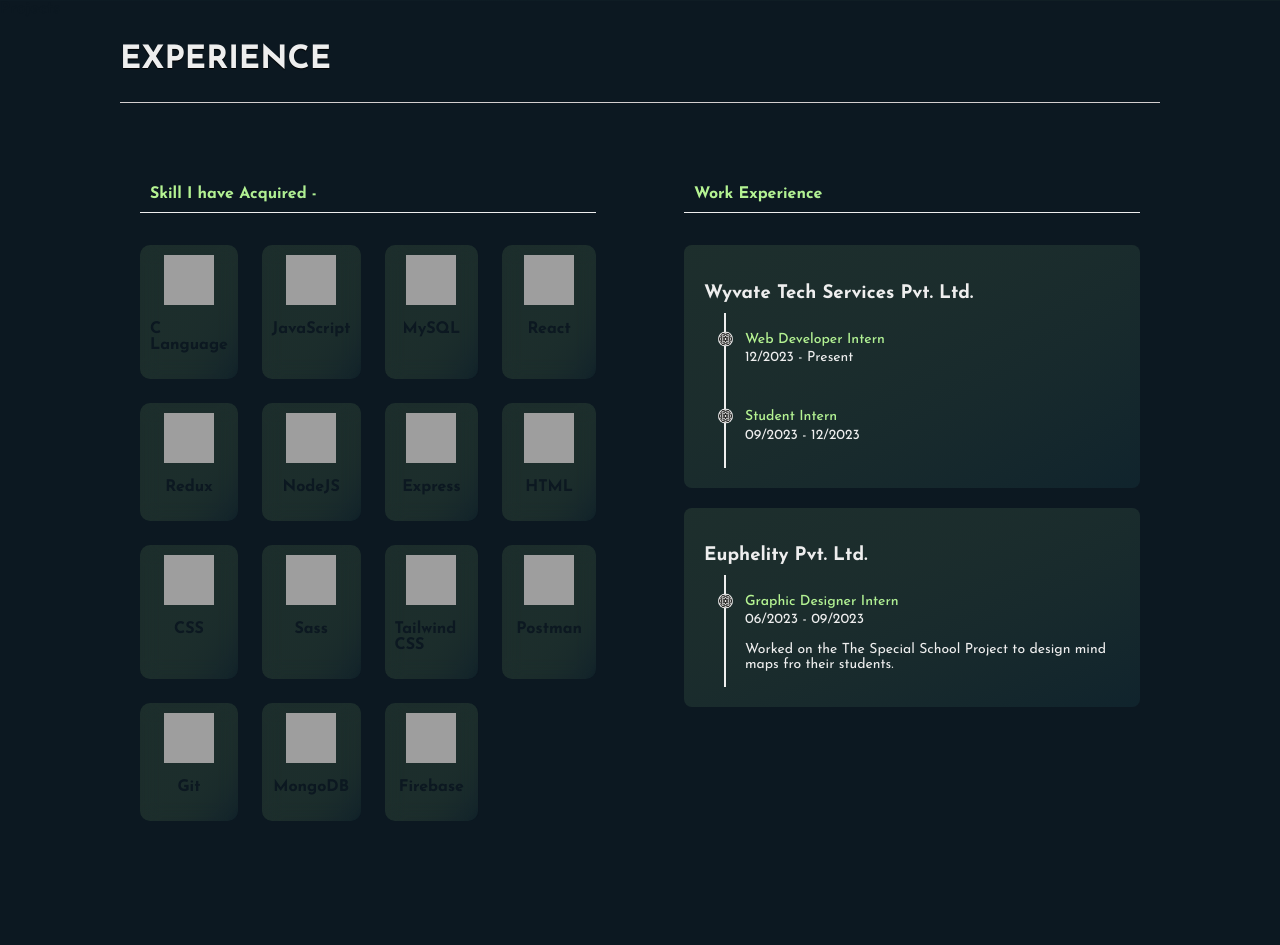
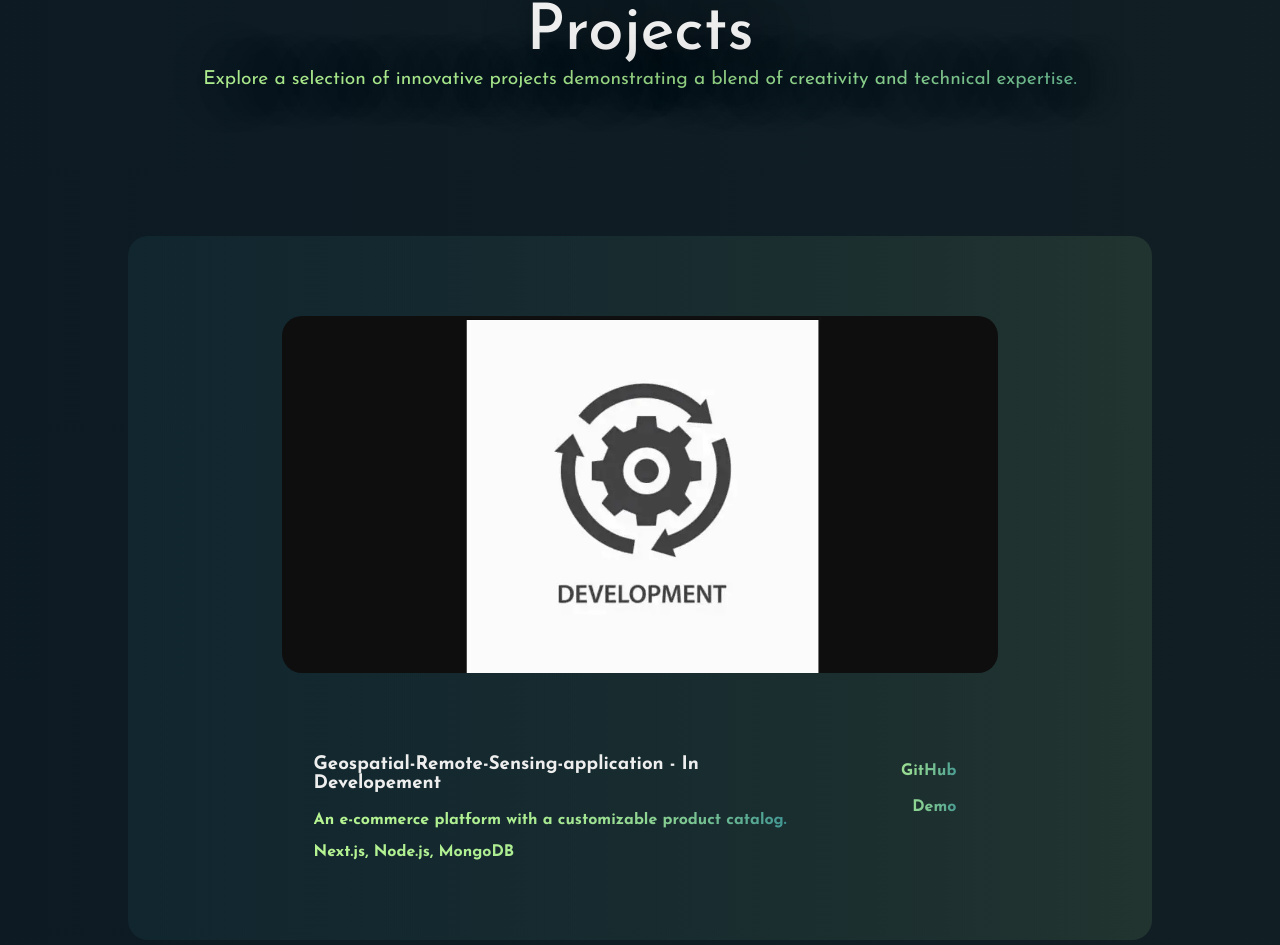
Before and after one commit to swapnilgupta14/Personal-Porfolio-using-Next.js, a Next.js app: page / in a window 1280 px wide. Shown: the part 1607-2552 px from the top of the page. Built offline with nearby package versions, Linux system fonts and the light colour scheme; grey boxes are pictures that could not be loaded; a web font is replaced by a local one.

Commit message:
project_section addition

```diff
--- a/src/component/Experience.js
+++ b/src/component/Experience.js
@@ -29,62 +29,6 @@ import {
 } from "./icon/icon";
 import Link from "next/link";
 // src/data/projectsData.js
-
-const projectsData = [
-  {
-    title: "Geospatial-Remote-Sensing-application - In Developement",
-    description: "An e-commerce platform with a customizable product catalog.",
-    technologies: ["Next.js", "Node.js", "MongoDB"],
-    img: "/p6.webp",
-    link: "https://github.com/swapnilgupta14/Geospatial-Remote-Sensing-application",
-    demo: "#",
-  },
-  {
-    title:
-      "Electronic Medical Record application using Next.js, FAST API and MySQL with cloud as AWS.",
-    description:
-      "A web application that allows users to track their daily tasks.",
-    technologies: ["React", "Redux", "CSS"],
-    img: "/p1.webp",
-    link: "https://github.com/swapnilgupta14/Mediblock",
-    demo: "#",
-  },
-  {
-    title: "CNN-Based-Neural-Network-based-on-ResNet50-Architecture ",
-    description: "A mobile app for managing personal finances and budgeting.",
-    technologies: ["React Native", "Expo", "SQLite"],
-    img: "/p4.webp",
-    link: "https://github.com/swapnilgupta14/CNN-Based-Neural-Network-for-the-Autonomous-Vehicle-based-on-ResNet50-Architecture",
-    demo: "#",
-  },
-  {
-    title:
-      "Fully responsive personal-portfolio using Next.js & Sass with custom animations, build from scratch.",
-    description: "A social media application with real-time messaging.",
-    technologies: ["React", "Firebase", "Tailwind CSS"],
-    img: "/p3.webp",
-    link: "https://github.com/swapnilgupta14/next-personal-portfolio",
-    demo: "#",
-  },
-  {
-    title: "Stock Price Prediction using LSTM.",
-    description:
-      "A blogging platform with markdown support and user authentication.",
-    technologies: ["Gatsby", "GraphQL", "Netlify"],
-    img: "/p2.webp",
-    link: "https://github.com/swapnilgupta14/Stock-Growth-Prediction-Project-using-LSTM",
-    demo: "#",
-  },
-  {
-    title: "IP Address Tracker using HTML, CSS, JavaScript",
-    description:
-      "A portfolio website showcasing various web development projects.",
-    technologies: ["HTML", "CSS", "JavaScript"],
-    img: "/p5.webp",
-    link: "https://github.com/swapnilgupta14/IP-Address-Tracker",
-    demo: "#",
-  },
-];
 
 const experienceData = [
   {
@@ -160,9 +104,9 @@ const Experience = () => {
   return (
     <div className="detail-container">
       <div className="container-title" id="experience">
-        <h2>EXPERIENCE</h2>
-      </div>
-
+        <h2>Experience</h2>
+        <p>A detailed overview of my career path, highlighting key positions, responsibilities, and skills.</p>
+        </div>
       <div className="experience-container">
         <div className="skill-container">
           <h4 className="experience-sub-container">Skill I have Acquired - </h4>
--- a/src/component/Projects.js
+++ b/src/component/Projects.js
@@ -1,9 +1,91 @@
-import React from 'react'
+import React, { useEffect, useRef } from 'react';
+
 
 const Projects = () => {
+
+  const projectsData = [
+    {
+      title: "Geospatial-Remote-Sensing-application - In Developement",
+      description: "An e-commerce platform with a customizable product catalog.",
+      technologies: ["Next.js", "Node.js", "MongoDB"],
+      img: "/p6.webp",
+      link: "https://github.com/swapnilgupta14/Geospatial-Remote-Sensing-application",
+      demo: "#",
+    },
+    {
+      title:
+        "Electronic Medical Record application using Next.js, FAST API and MySQL with cloud as AWS.",
+      description:
+        "A web application that allows users to track their daily tasks.",
+      technologies: ["React", "Redux", "CSS"],
+      img: "/p1.webp",
+      link: "https://github.com/swapnilgupta14/Mediblock",
+      demo: "#",
+    },
+    {
+      title: "CNN-Based-Neural-Network-based-on-ResNet50-Architecture ",
+      description: "A mobile app for managing personal finances and budgeting.",
+      technologies: ["React Native", "Expo", "SQLite"],
+      img: "/p4.webp",
+      link: "https://github.com/swapnilgupta14/CNN-Based-Neural-Network-for-the-Autonomous-Vehicle-based-on-ResNet50-Architecture",
+      demo: "#",
+    },
+    {
+      title:
+        "Fully responsive personal-portfolio using Next.js & Sass with custom animations, build from scratch.",
+      description: "A social media application with real-time messaging.",
+      technologies: ["React", "Firebase", "Tailwind CSS"],
+      img: "/p3.webp",
+      link: "https://github.com/swapnilgupta14/next-personal-portfolio",
+      demo: "#",
+    },
+    {
+      title: "Stock Price Prediction using LSTM.",
+      description:
+        "A blogging platform with markdown support and user authentication.",
+      technologies: ["Gatsby", "GraphQL", "Netlify"],
+      img: "/p2.webp",
+      link: "https://github.com/swapnilgupta14/Stock-Growth-Prediction-Project-using-LSTM",
+      demo: "#",
+    },
+    {
+      title: "IP Address Tracker using HTML, CSS, JavaScript",
+      description:
+        "A portfolio website showcasing various web development projects.",
+      technologies: ["HTML", "CSS", "JavaScript"],
+      img: "/p5.webp",
+      link: "https://github.com/swapnilgupta14/IP-Address-Tracker",
+      demo: "#",
+    },
+  ];
+
   return (
-    <div>Projects</div>
-  )
-}
+    <div className='project-wrapper'>
+      <div className="container-title" id="projects" >
+        <h2>Projects</h2>
+        <p>Explore a selection of innovative projects demonstrating a blend of creativity and technical expertise.</p>
+      </div>
+      <div className="projects-container">
+        {projectsData.map((project, index) => (
+          <div className="project" key={index}>
+            <img src={project.img} alt={project.title} />
+            <div className='project-text'>
+              <div className='main-text'>
+                <h3>{project.title}</h3>
+                <p>{project.description}</p>
+                <p>{project.technologies.join(', ')}</p>
+              </div>
+              <div className='link-text'>
+                <a href={project.link} target="_blank" rel="noopener noreferrer">GitHub</a>
+                <a href={project.demo} target="_blank" rel="noopener noreferrer">Demo</a>
+              </div>
+            </div>
+
+          </div>
+        ))}
+      </div>
+    </div>
+  );
+};
 
 export default Projects
--- a/src/styles/Project.scss
+++ b/src/styles/Project.scss
@@ -1,23 +1,15 @@
-.container-title {
-  margin: 0vh 15vh 5vh 15vh;
-  color: $secondary-color;
-  text-shadow: #000000 0px 1px 1px;
-  border-bottom: #d4cfcf 1px solid;
-}
-
-.container-title {
-  text-align: left;
-  margin-bottom: 2rem;
-
-  h2 {
-    font-size: 2rem;
-    color: $secondary-color;
-  }
-}
+.detail-container {
+  background: linear-gradient(
+    to right,
+    rgba(51, 139, 147, 0.02),
+    60%,
+    rgba(182, 244, 146, 0.03)
+  );
 
   .experience-container {
     display: flex;
     flex-direction: row;
+    margin-top: 4rem;
 
     .experience-sub-container {
       background: linear-gradient(to right, #b6f492, 80%, #338b93);
@@ -277,3 +269,89 @@
       }
     }
   }
+}
+
+// --------------------------------------------Project.scss----------------------------------------------
+
+.project-wrapper {
+  background: linear-gradient(
+    to right,
+    rgba(51, 139, 147, 0.02),
+    60%,
+    rgba(182, 244, 146, 0.03)
+  );
+
+  .projects-container {
+    width: 100%;
+    height: 100%;
+    overflow: hidden;
+
+    .project {
+      overflow: hidden;
+      display: flex;
+
+      margin: 8rem;
+
+      flex-direction: column;
+      justify-content: center;
+      align-items: center;
+
+      // padding: 10px;
+      border-radius: 20px;
+      background: linear-gradient(
+        to right,
+        rgba(51, 139, 147, 0.1),
+        60%,
+        rgba(182, 244, 146, 0.1)
+      );
+
+      img {
+        width: 70%;
+        height: 70%;
+        object-fit: cover;
+
+        margin: 5rem 0 0 0;
+
+        transition: transform 0.5s ease;
+        border-radius: 20px;
+      }
+
+      .project-text {
+        display: flex;
+        flex-direction: row;
+        justify-content: space-between;
+        width: 70%;
+        margin: 2rem;
+        padding: 2rem;
+
+        .main-text {
+          flex: 3;
+          color: $secondary-color;
+
+          p {
+            background: linear-gradient(to right, #b6f492, 80%, #338b93);
+            -webkit-text-fill-color: transparent;
+            -webkit-background-clip: text;
+            background-clip: text;
+          }
+        }
+
+        .link-text {
+          flex: 1;
+          display: flex;
+          flex-direction: column;
+          text-align: end;
+          background: linear-gradient(to right, #b6f492, 80%, #338b93);
+          -webkit-text-fill-color: transparent;
+          -webkit-background-clip: text;
+          background-clip: text;
+          padding: 1rem 0;
+
+          a{
+            padding: 10px;
+          }
+        }
+      }
+    }
+  }
+}
--- a/src/styles/globals.scss
+++ b/src/styles/globals.scss
@@ -40,6 +40,11 @@ body {
   font-weight: 700;
   font-style: normal;
 }
+.comic-neue-bolder {
+  font-family: "Comic Neue", cursive;
+  font-weight: bolder;
+  // font-style: italic;
+}
 
 .comic-neue-light-italic {
   font-family: "Comic Neue", cursive;
--- a/src/styles/misc.scss
+++ b/src/styles/misc.scss
@@ -1,7 +1,26 @@
 .container-title {
+  margin-top: -53px;
+
+  h2 {
+    font-size: 4rem;
     color: $secondary-color;
-    text-shadow: #000000 0px 1px 1px;
-    border-bottom: #d4cfcf 1px solid;
+    font-weight: 500;
+    text-align: center;
+    text-shadow: 20px 0px 60px rgb(0, 0, 0);
+  }
+
+  p {
+    background: linear-gradient(to right, #b6f492, 80%, #338b93);
+    -webkit-text-fill-color: transparent;
+    -webkit-background-clip: text;
+    background-clip: text;
+    margin-top: -3rem;
+
+    font-weight: 400;
+    text-align: center;
+    text-shadow: 20px 0px 60px rgb(0, 0, 0);
+    font-size: 1.2rem;
+  }
 }
 
 .misc-container {
@@ -13,9 +32,12 @@
     justify-content: center;
     align-items: flex-start;
     margin: 0vh 15vh 15vh 15vh;
-        background: rgba(255, 255, 255, 0.064);
-        backdrop-filter: blur(20px);
-        box-shadow: 0 4px 4px rgba(0, 0, 0, 0.3);
+    background: linear-gradient(
+      to right,
+      rgba(51, 139, 147, 0.02),
+      60%,
+      rgba(182, 244, 146, 0.03)
+    );
     border-radius: 15px;
     padding: 20px;
 
@@ -37,7 +59,6 @@
       display: flex;
       flex-direction: column;
       height: 460px;
-
 
       .contact-form {
         display: flex;
@@ -156,7 +177,6 @@
           /* Handle overflow */
         }
 
-
         button {
           margin: 1rem;
           padding: 7px 10px;
@@ -195,21 +215,14 @@
       }
     }
   }
-
 }
 
-
 @media (max-width: 768px) {
-
-
-
-
   .misc-container {
     .publications {
       margin: 0vh 3vh 5vh 3vh;
       display: flex;
       flex-direction: column;
-
 
       .publication-image {
         width: 0;
@@ -219,20 +232,14 @@
       }
 
       .publication {
-
-
         .publication-details {
-
           .publication-date {
             margin: 5px 0 10px 0;
             align-self: auto;
             display: flex;
             flex-direction: row;
             justify-content: space-between;
-
-
           }
-
         }
       }
     }
@@ -259,7 +266,6 @@
         padding: 0;
 
         .buy-container {
-
           max-width: calc(100% - 33px);
           padding: 0;
           margin-bottom: 2vh;
@@ -274,8 +280,6 @@
             width: 20vh;
             height: 20vh;
           }
-
-
         }
       }
     }
```
Also changed, not shown: src/component/Homepage.js (+11 -4 lines), src/styles/Homepage.scss (+12 -12 lines). Lines whose indentation alone changed are shown as unchanged.
